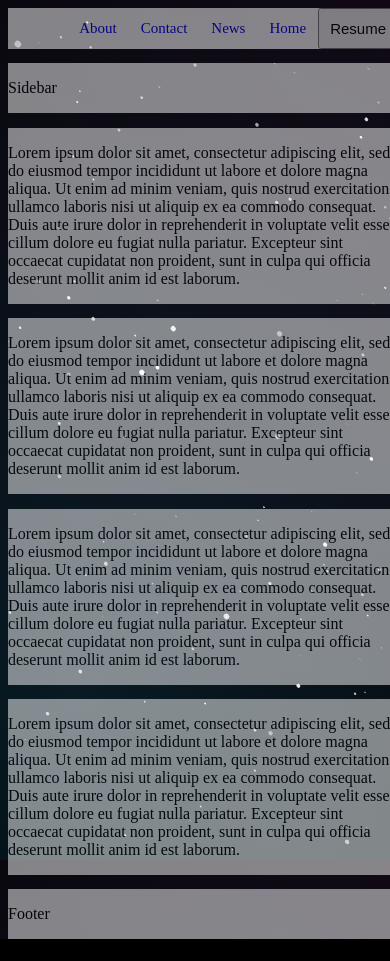
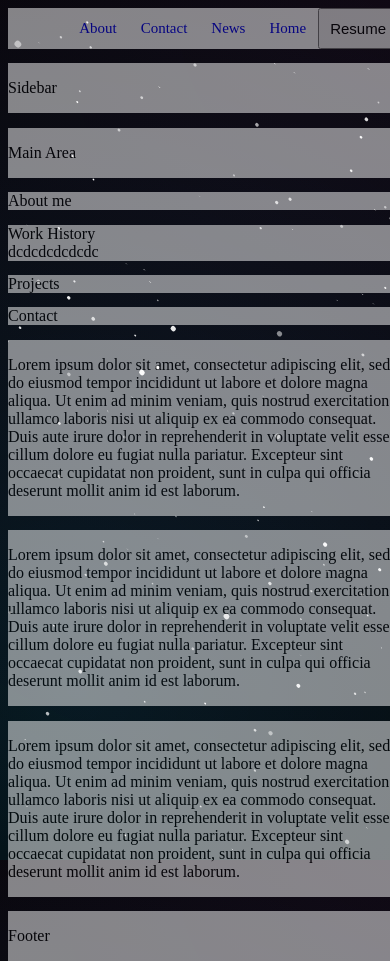
Before and after one commit to aaron-davidge/PortfolioFromScratch, a plain HTML site: page index.html in a window 390 px wide. Before the commit the page ends 939 px from the top, so only its background shows below. Drawn offline with Linux system fonts and the light colour scheme.

Commit message:
changes 2

```diff
--- a/index.html
+++ b/index.html
@@ -12,9 +12,15 @@
 </head>
 
 <body>
+    <script type="text/javascript" src="pageAnimation.js"></script>
+
     <canvas>
         <script type="text/javascript" src="background.js"></script>
     </canvas>
+
+    <div class="loader">
+        <img src="loading.gif">
+    </div>
 
     <div class="container">
         <nav id="navbar">
@@ -26,12 +32,14 @@
 
         </nav>
         <main>
-            <p>Lorem ipsum dolor sit amet, consectetur adipiscing elit, sed do eiusmod tempor incididunt ut labore et
-                dolore magna aliqua. Ut enim ad minim veniam, quis nostrud exercitation ullamco laboris nisi ut aliquip
-                ex ea commodo consequat. Duis aute irure dolor in reprehenderit in voluptate velit esse cillum dolore eu
-                fugiat nulla pariatur. Excepteur sint occaecat cupidatat non proident, sunt in culpa qui officia
-                deserunt mollit anim id est laborum.</p>
+           <p>Main Area</p>
         </main>
+        <section id="section"> About me</section>
+        <section id="section1"> Work History<br>
+            dcdcdcdcdcdc
+        </section>
+        <section id="section2"> Projects</section>
+        <section id="section3"> Contact</section>
         <div id="sidebar">
             <p>Sidebar</p>
         </div>
--- /dev/null
+++ b/pageAnimation.js
@@ -0,0 +1,6 @@
+window.addEventListener("load", function(){
+
+    const loader = document.querySelector(".loader");
+
+    loader.className += " hidden";
+});
--- a/style.css
+++ b/style.css
@@ -19,10 +19,14 @@ canvas {
   display: grid;
   height: 100vh;
   grid-template-columns: 0.5fr 1fr 1fr 1fr;
-  grid-template-rows: 0.2fr 1.5fr 1.2fr 0.3fr;
+  grid-template-rows: auto auto auto auto auto auto auto auto;
   grid-template-areas:
     "nav nav nav nav"
     "sidebar main main main"
+    "sidebar section section section"
+    "sidebar section1 section1 section1"
+    "sidebar section2 section2 section2"
+    "sidebar section3 section3 section3"
     "sidebar content1 content2 content3"
     "sidebar footer footer footer";
   grid-gap: 0.9rem;
@@ -54,6 +58,31 @@ nav {
   text-decoration: none;
   font-size: 15px;
   float: right;
+}
+
+#section {
+  background-color: white;
+  opacity: 0.5;
+  grid-area: section;
+
+}
+#section1 {
+  background-color: white;
+  opacity: 0.5;
+  grid-area: section1;
+
+}
+#section2 {
+  background-color: white;
+  opacity: 0.5;
+  grid-area: section2;
+
+}
+#section3 {
+  background-color: white;
+  opacity: 0.5;
+  grid-area: section3;
+
 }
 
 main {
@@ -92,11 +121,15 @@ footer {
 @media only screen and (max-width: 600px) {
   .container {
     grid-template-columns: 1fr;
-    grid-template-rows: 0.8fr 1.5fr 1.2fr 1.5fr;
+    grid-template-rows: auto auto auto auto auto auto auto auto auto aut0 ;
     grid-template-areas:
       "nav"
       "sidebar"
       "main"
+      "section"
+      "section1"
+      "section2"
+      "section3"
       "content1"
       "content2"
       "content3"
@@ -106,10 +139,35 @@ footer {
     position: relative;
     width: 100%;
   }
+}
+.loader {
+  position: fixed;
+  z-index: 99;
+  top: 0;
+  left: 0;
+  width: 100%;
+  height: 100%;
+  display: flex;
+  justify-content: center;
+  align-items: center;
+  background-color: black;
+}
 
+.loader.hidden {
+  animation: fadeOut 1s;
+  animation-fill-mode: forwards;
+}
 
+@keyframes fadeOut {
+  100% {
+    opacity: 0;
+    visibility: hidden;
+  }
+}
 
-
+.loader > img {
+  width: 100px;
+  height: 100px;
 }
 
 /* Small devices (portrait tablets and large phones, 600px and up) */
```
Also changed, not shown: 2 other files.
